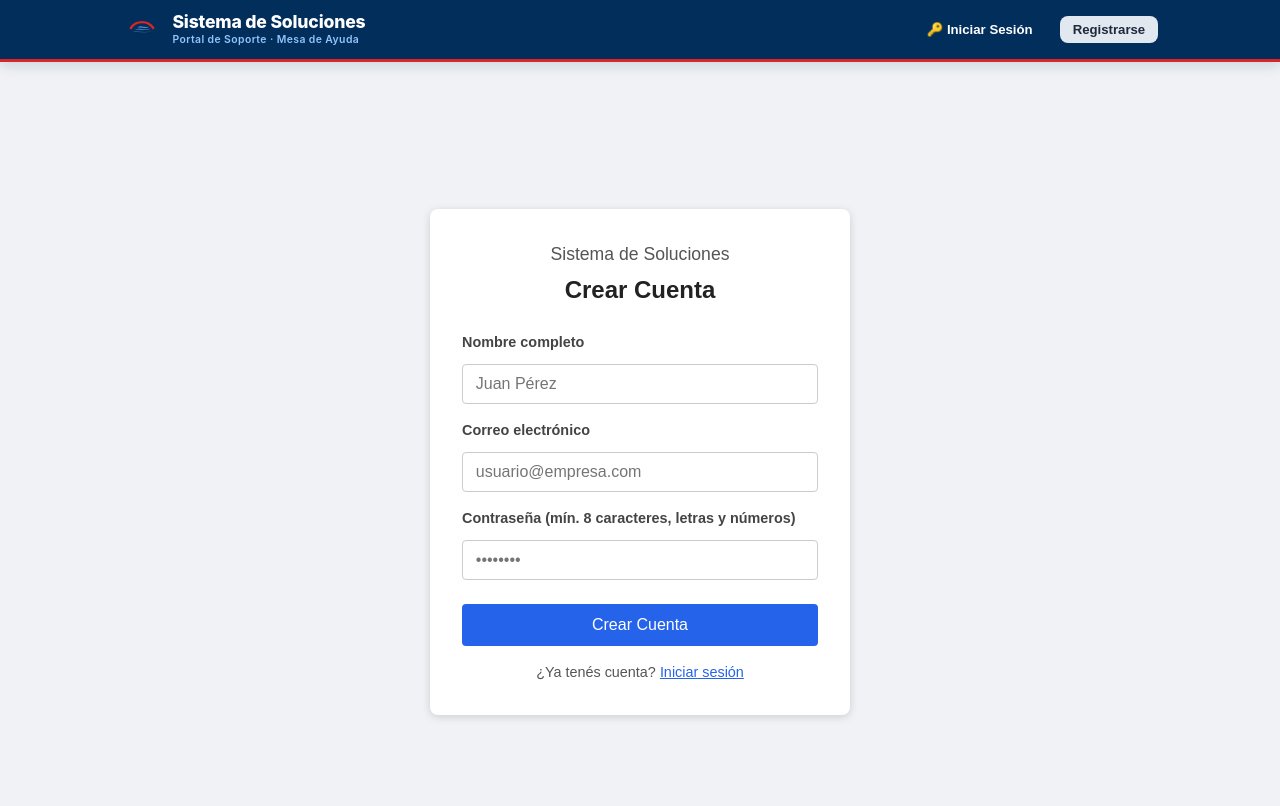
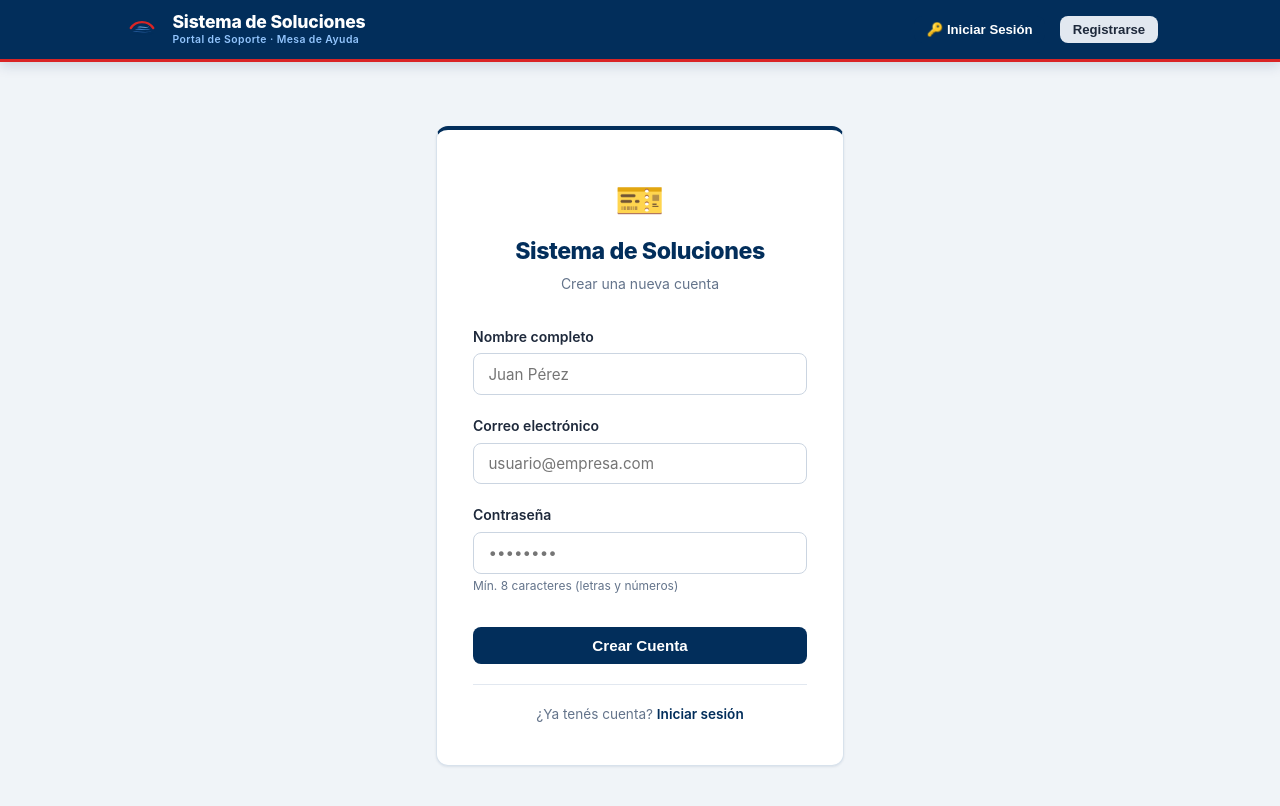
Before and after one commit to Ferchupessoadev/Sistema-de-atencion-a-usuarios, a React (Vite) app in the folder frontend/: page /registro in a window 1280 px wide. Shown: the top 806 px of the page. Built offline with nearby package versions, Linux system fonts and the light colour scheme.

Commit message:
Cambiando el diseño del register, ahora es mas parecido al login tambine se elimino el boton de registrar incidente en el dashboard del tecnico

```diff
--- a/frontend/src/components/Dashboard/DashboardHeader.jsx
+++ b/frontend/src/components/Dashboard/DashboardHeader.jsx
@@ -65,10 +65,6 @@ export const DashboardNavbar = ({
                 {/* Campana de Notificaciones */}
                 <NotificationBell />
 
-                {/* Badge de Rol */}
-                <span className={`badge ${isTecnico ? 'badge-tecnico' : 'badge-usuario'}`} style={config.badgeStyle}>
-                    {config.badgeText}
-                </span>
 
                 {/* Menú Desplegable de Usuario (Estilo Facebook) */}
                 <div className="user-dropdown-container" ref={dropdownRef}>
@@ -81,7 +77,7 @@ export const DashboardNavbar = ({
                                 <img src={user.foto_url} alt={user.nombre} className="navbar-avatar-img" />
                             ) : (
                                 <span className="navbar-avatar-initials">
-                                {user?.nombre ? user.nombre.split(' ').map(w => w[0]).join('').toUpperCase().slice(0, 2) : '?'}
+                                    {user?.nombre ? user.nombre.split(' ').map(w => w[0]).join('').toUpperCase().slice(0, 2) : '?'}
                                 </span>
                             )}
                         </div>
@@ -94,7 +90,12 @@ export const DashboardNavbar = ({
                     {dropdownOpen && (
                         <div className="user-dropdown-menu">
                             <div className="user-dropdown-header">
-                                <p className="user-dropdown-title">{user?.nombre}</p>
+                                <p className="user-dropdown-title" style={{ display: 'flex', flexDirection: 'column', gap: '10px' }}>
+                                    {user?.nombre}
+                                    <span className={`badge ${isTecnico ? 'badge-tecnico' : 'badge-usuario'}`} style={{...config.badgeStyle, width: 'max-content'}}>
+                                        {config.badgeText}
+                                    </span>
+                                </p>
                                 <p className="user-dropdown-subtitle">{user?.email || config.subtitle}</p>
                             </div>
 
--- a/frontend/src/pages/RegisterPage.jsx
+++ b/frontend/src/pages/RegisterPage.jsx
@@ -1,4 +1,4 @@
-import { useState } from 'react';
+import React, { useState } from 'react';
 import { useNavigate, Link } from 'react-router-dom';
 import { useAuth } from '../context/AuthContext';
 import HeaderPublico from '../components/HeaderPublico';
@@ -29,9 +29,9 @@ export default function RegisterPage() {
     try {
       const user = await register(form);
       if (user.es_tecnico) {
-        navigate('/tecnico');
+        navigate('/tecnico', { replace: true });
       } else {
-        navigate('/usuario');
+        navigate('/usuario', { replace: true });
       }
     } catch (err) {
       // Mostrar errores de validación de Laravel (422)
@@ -50,125 +50,93 @@ export default function RegisterPage() {
   return (
     <>
       <HeaderPublico />
-      <div style={styles.container}>
-        <div style={styles.card}>
-          <h1 style={styles.title}>Sistema de Soluciones</h1>
-          <h2 style={styles.subtitle}>Crear Cuenta</h2>
 
-          <form onSubmit={handleSubmit} style={styles.form}>
-            <div style={styles.field}>
-              <label htmlFor="nombre" style={styles.label}>Nombre completo</label>
+      <div className="container" style={{ maxWidth: '440px', paddingTop: '4rem', paddingBottom: '3rem' }}>
+        <div className="card" style={{ padding: '2.5rem 2.25rem', borderTop: '4px solid #022E5B' }}>
+          <div style={{ textAlign: 'center', marginBottom: '2rem' }}>
+            <div style={{ fontSize: '2.5rem', marginBottom: '0.25rem' }}>🎫</div>
+            <h1 style={{ fontSize: '1.45rem', fontWeight: 800, color: '#022E5B', letterSpacing: '-0.02em' }}>
+              Sistema de Soluciones
+            </h1>
+            <p style={{ color: '#64748B', fontSize: '0.875rem', marginTop: '0.25rem' }}>
+              Crear una nueva cuenta
+            </p>
+          </div>
+
+          {errors.general && <div className="alert alert-error" style={{ marginBottom: '1rem' }}>{errors.general}</div>}
+
+          <form onSubmit={handleSubmit}>
+            <div className="form-group" style={{ marginBottom: '1.25rem' }}>
+              <label htmlFor="nombre">Nombre completo</label>
               <input
                 id="nombre"
                 type="text"
                 name="nombre"
                 value={form.nombre}
                 onChange={handleChange}
+                placeholder="Juan Pérez"
                 required
-                style={styles.input}
-                placeholder="Juan Pérez"
+                autoComplete="name"
               />
-              {errors.nombre && <span style={styles.fieldError}>{errors.nombre[0]}</span>}
+              {errors.nombre && <span style={{ color: '#dc2626', fontSize: '0.8rem', marginTop: '0.25rem', display: 'block' }}>{errors.nombre[0]}</span>}
             </div>
 
-            <div style={styles.field}>
-              <label htmlFor="correo-reg" style={styles.label}>Correo electrónico</label>
+            <div className="form-group" style={{ marginBottom: '1.25rem' }}>
+              <label htmlFor="correo-reg">Correo electrónico</label>
               <input
                 id="correo-reg"
                 type="email"
                 name="correo"
                 value={form.correo}
                 onChange={handleChange}
+                placeholder="usuario@empresa.com"
                 required
-                style={styles.input}
-                placeholder="usuario@empresa.com"
+                autoComplete="email"
               />
-              {errors.correo && <span style={styles.fieldError}>{errors.correo[0]}</span>}
+              {errors.correo && <span style={{ color: '#dc2626', fontSize: '0.8rem', marginTop: '0.25rem', display: 'block' }}>{errors.correo[0]}</span>}
             </div>
 
-            <div style={styles.field}>
-              <label htmlFor="contrasena-reg" style={styles.label}>Contraseña (mín. 8 caracteres, letras y números)</label>
+            <div className="form-group" style={{ marginBottom: '1.25rem' }}>
+              <label htmlFor="contrasena-reg">Contraseña</label>
               <input
                 id="contrasena-reg"
                 type="password"
                 name="contrasena"
                 value={form.contrasena}
                 onChange={handleChange}
+                placeholder="••••••••"
                 required
                 minLength={8}
-                style={styles.input}
-                placeholder="••••••••"
+                autoComplete="new-password"
               />
-              {errors.contrasena && <span style={styles.fieldError}>{errors.contrasena[0]}</span>}
+              <small style={{ color: '#64748B', fontSize: '0.75rem', marginTop: '0.2rem', display: 'block' }}>
+                Mín. 8 caracteres (letras y números)
+              </small>
+              {errors.contrasena && <span style={{ color: '#dc2626', fontSize: '0.8rem', marginTop: '0.25rem', display: 'block' }}>{errors.contrasena[0]}</span>}
             </div>
-
-            {errors.general && <p style={styles.error}>{errors.general}</p>}
 
             <button
               id="btn-register"
               type="submit"
+              className="btn btn-primary"
               disabled={loading}
-              style={{ ...styles.button, opacity: loading ? 0.7 : 1 }}
+              style={{ width: '100%', marginTop: '0.75rem' }}
             >
               {loading ? 'Registrando...' : 'Crear Cuenta'}
             </button>
           </form>
 
-          <p style={styles.loginLink}>
-            ¿Ya tenés cuenta?{' '}
-            <Link to="/login" style={styles.link}>Iniciar sesión</Link>
-          </p>
+          <div style={{ textAlign: 'center', marginTop: '1.25rem', paddingTop: '1rem', borderTop: '1px solid #E2E8F0' }}>
+            <span style={{ fontSize: '0.85rem', color: '#64748B' }}>¿Ya tenés cuenta? </span>
+            <Link
+              to="/login"
+              style={{ fontSize: '0.85rem', color: '#022E5B', fontWeight: 600, textDecoration: 'none' }}
+            >
+              Iniciar sesión
+            </Link>
+          </div>
         </div>
       </div>
     </>
   );
 }
-
-const styles = {
-  container: {
-    minHeight: '100vh',
-    display: 'flex',
-    alignItems: 'center',
-    justifyContent: 'center',
-    backgroundColor: '#f0f2f5',
-    fontFamily: 'Arial, sans-serif',
-    padding: '1rem',
-  },
-  card: {
-    backgroundColor: '#fff',
-    padding: '2rem',
-    borderRadius: '8px',
-    boxShadow: '0 2px 8px rgba(0,0,0,0.15)',
-    width: '100%',
-    maxWidth: '420px',
-  },
-  title: { margin: '0 0 0.25rem', fontSize: '1.1rem', color: '#555', textAlign: 'center', fontWeight: 'normal' },
-  subtitle: { margin: '0 0 1.5rem', fontSize: '1.5rem', color: '#222', textAlign: 'center' },
-  form: { display: 'flex', flexDirection: 'column', gap: '1rem' },
-  field: { display: 'flex', flexDirection: 'column', gap: '0.3rem' },
-  label: { fontSize: '0.9rem', color: '#444', fontWeight: 'bold' },
-  input: { padding: '0.6rem 0.8rem', border: '1px solid #ccc', borderRadius: '4px', fontSize: '1rem' },
-  checkboxField: { display: 'flex', alignItems: 'center', gap: '0.5rem' },
-  checkboxLabel: { fontSize: '0.9rem', color: '#444', cursor: 'pointer' },
-  button: {
-    padding: '0.75rem',
-    backgroundColor: '#2563eb',
-    color: '#fff',
-    border: 'none',
-    borderRadius: '4px',
-    fontSize: '1rem',
-    cursor: 'pointer',
-    marginTop: '0.5rem',
-  },
-  error: {
-    color: '#dc2626',
-    backgroundColor: '#fee2e2',
-    padding: '0.5rem 0.75rem',
-    borderRadius: '4px',
-    fontSize: '0.9rem',
-    margin: 0,
-  },
-  fieldError: { color: '#dc2626', fontSize: '0.8rem' },
-  loginLink: { textAlign: 'center', marginTop: '1rem', fontSize: '0.9rem', color: '#555' },
-  link: { color: '#2563eb' },
-};
```
Also changed, not shown: frontend/src/pages/DashboardTecnico.jsx (+0 -204 lines), 2 other files (tests, documents, lock files or other folders).
